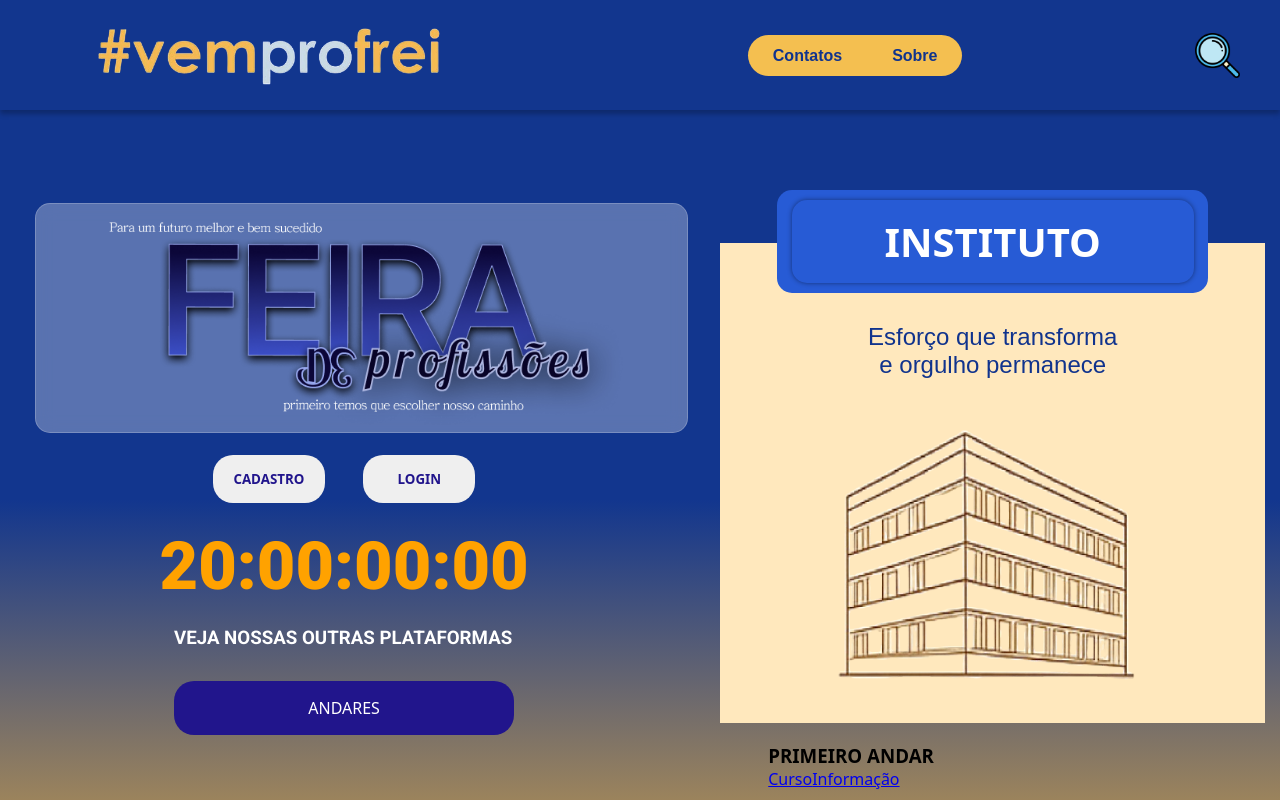
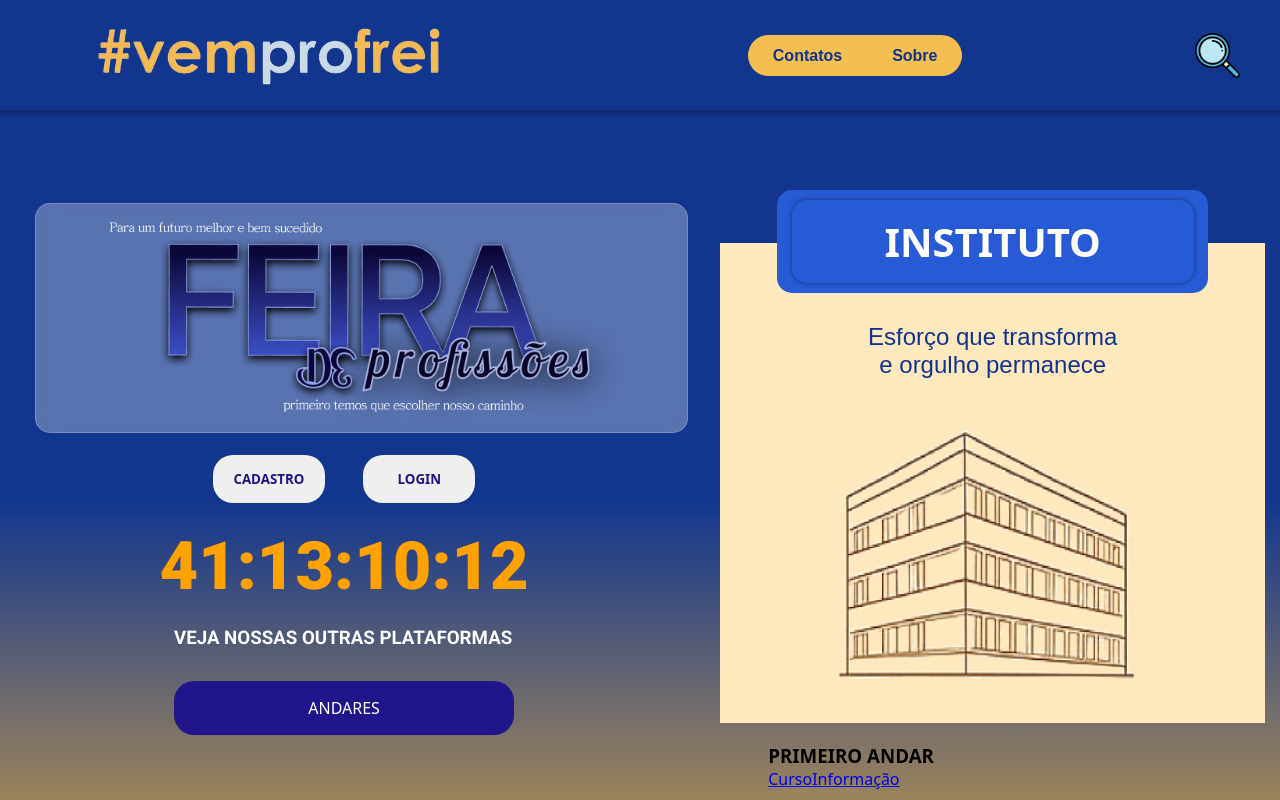
Before and after one commit to Mandeds/Feira-de-Profissoes, a React (Vite) app: page / in a window 1280 px wide. Shown: the top 800 px of the page. Built offline with nearby package versions, Linux system fonts and the light colour scheme.

Commit message:
CRONOMETRO

```diff
--- a/src/react/home/home.jsx
+++ b/src/react/home/home.jsx
@@ -1,8 +1,47 @@
 import "./style.scss";
 import "../global.scss";
 import { Link } from "react-router";
+import React, { useEffect, useState } from 'react';
 
-export default function Home() {
+
+export default function Home() {const targetDate = new Date('2025-09-29T23:59:59'); // Coloque DENTRO do componente
+    const [timeLeft, setTimeLeft] = useState(getTimeRemaining());
+
+    function getTimeRemaining() {
+      const now = new Date();
+      const total = targetDate - now;
+
+      if (total <= 0) {
+        return {
+          days: 0,
+          hours: 0,
+          minutes: 0,
+          seconds: 0
+        };
+      }
+
+      const seconds = Math.floor((total / 1000) % 60);
+      const minutes = Math.floor((total / 1000 / 60) % 60);
+      const hours = Math.floor((total / (1000 * 60 * 60)) % 24);
+      const days = Math.floor(total / (1000 * 60 * 60 * 24));
+
+      return {
+        days,
+        hours,
+        minutes,
+        seconds
+      };
+    }
+
+    useEffect(() => {
+      const interval = setInterval(() => {
+        setTimeLeft(getTimeRemaining());
+      }, 1000);
+
+      return () => clearInterval(interval); // Cleanup do intervalo
+    }, []);
+
+
     return (
         <div className="container_home">
 
@@ -31,7 +70,9 @@ export default function Home() {
                         </button>
                     </div>
 
-                    <h1 className="horario" >20:00:00:00</h1>
+      <h1 className="horario">
+        {timeLeft.days}:{timeLeft.hours}:{timeLeft.minutes}:{timeLeft.seconds}
+      </h1>
 
                     <div className="carrossel">
                         <img src="" />
```
